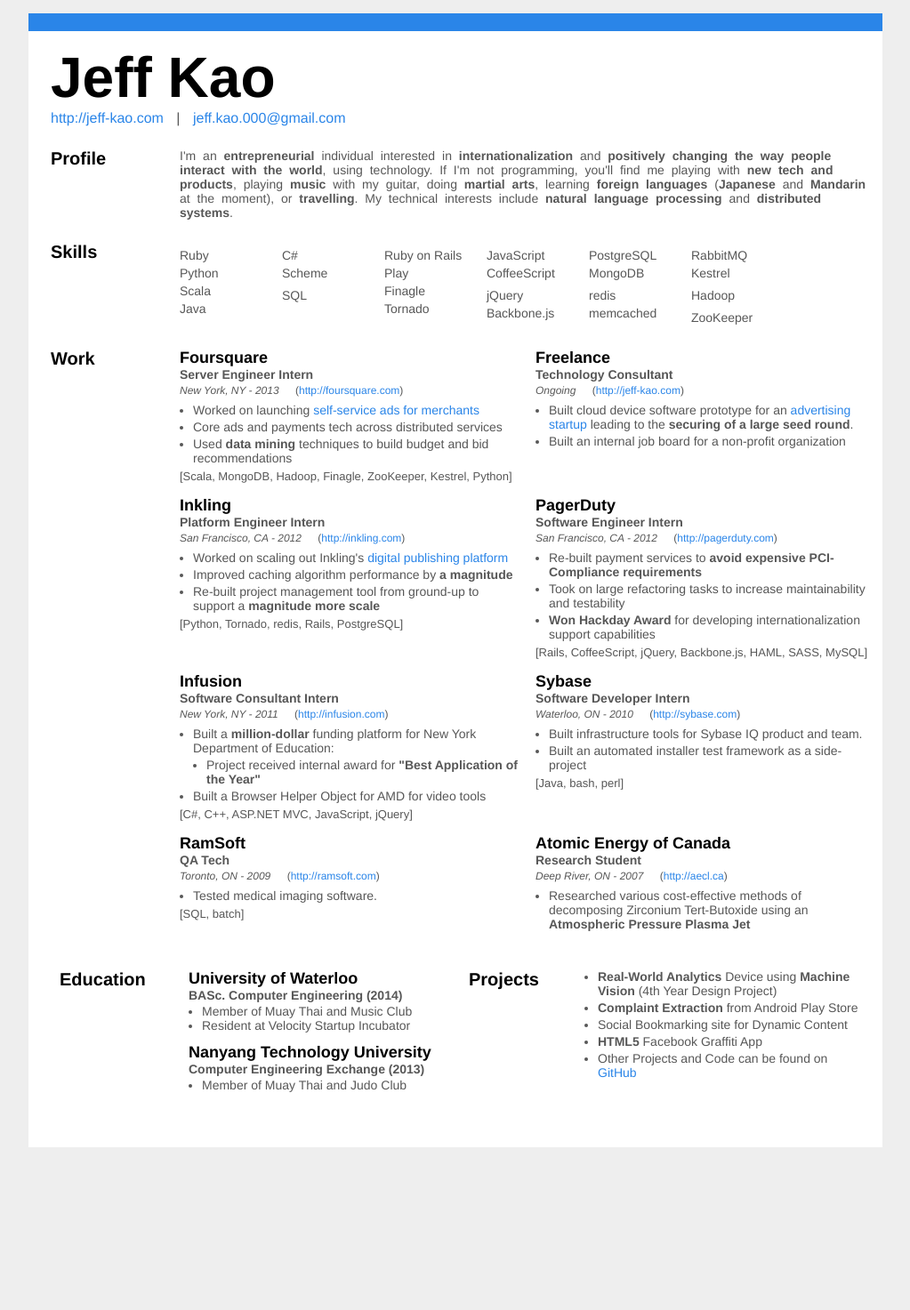
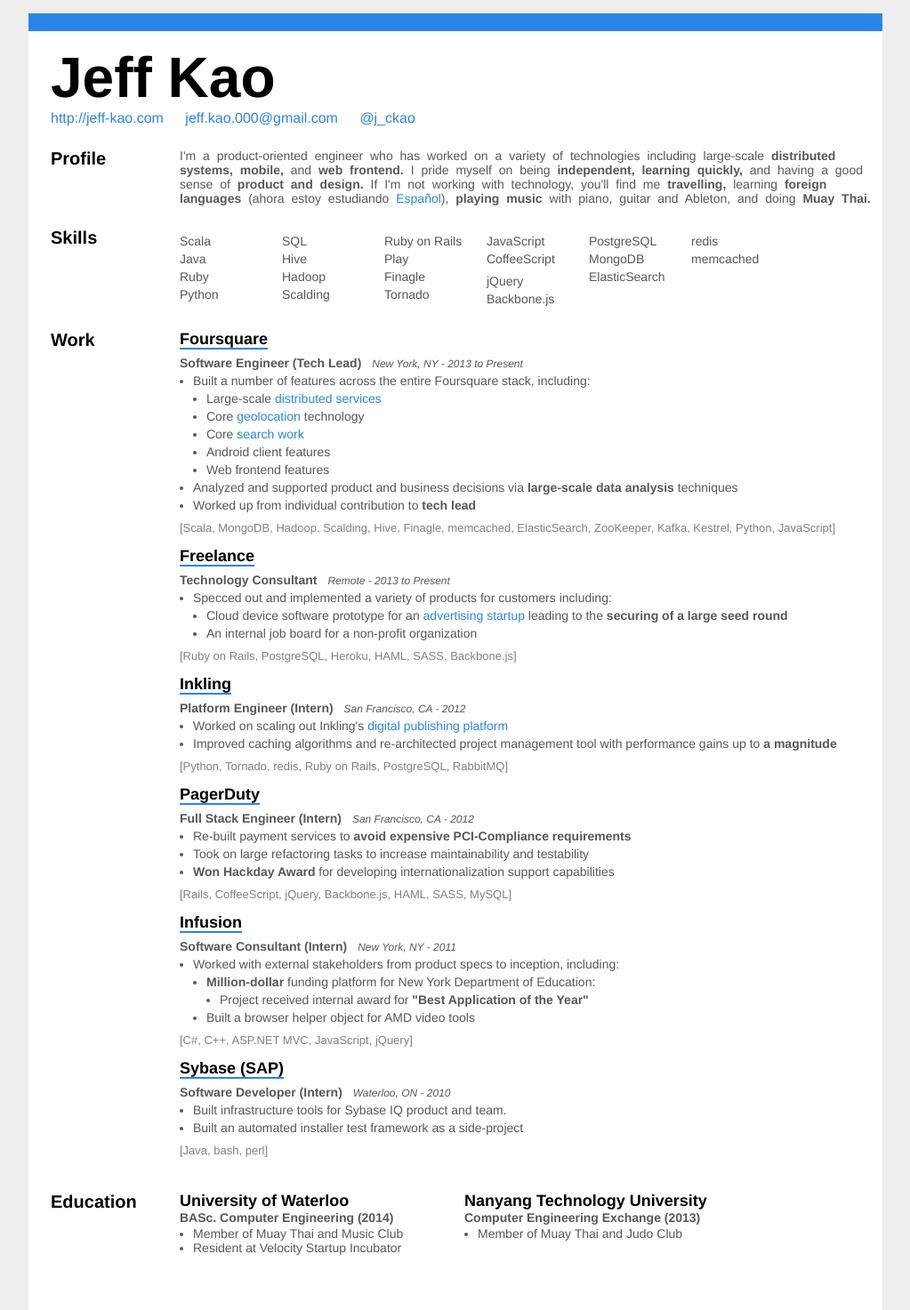
Before and after one commit to jkao/jkao.github.io, a Jekyll site: the page resume.html, which Jekyll copies as it is, in a window 1280 px wide. Shown: the whole page at 89% size, without its empty margins (128-1151 px from the left). Built offline with Jekyll 4.4.1, drawn with Linux system fonts in a browser that asks for light colours; before the commit the page ends 1290 px from its top, so only the background shows below that.

Commit message:
resume.new -> resume + copy changes

```diff
--- a/resume.html
+++ b/resume.html
@@ -1,9 +1,9 @@
 <!DOCTYPE html>
-<html lang="en">
+<html lang='en'>
   <head>
-    <meta charset="utf-8" />
+    <meta charset='utf-8'>
     <title>Resume | Jeff Kao</title>
-    <style type="text/css">
+    <style>
       /* reset.css */
       a,abbr,acronym,address,applet,article,aside,audio,b,big,blockquote,body,canvas,caption,center,cite,code,dd,del,details,dfn,dialog,div,dl,dt,em,embed,fieldset,figcaption,figure,font,footer,form,h1,h2,h3,h4,h5,h6,header,hgroup,hr,html,i,iframe,img,ins,kbd,label,legend,li,mark,menu,meter,nav,object,ol,output,p,pre,progress,q,rp,rt,ruby,s,samp,section,small,span,strike,strong,sub,summary,sup,table,tbody,td,tfoot,th,thead,time,tr,tt,u,ul,var,video,xmp{border:0;margin:0;padding:0;font-size:100%}html,body{height:100%}article,aside,details,figcaption,figure,footer,header,hgroup,menu,nav,section{display:block}b,strong{font-weight:bold}img{color:transparent;font-size:0;vertical-align:middle;-ms-interpolation-mode:bicubic}ol,ul{list-style:none}li{display:list-item}table{border-collapse:collapse;border-spacing:0}th,td,caption{font-weight:normal;vertical-align:top;text-align:left}q{quotes:none}q:before,q:after{content:'';content:none}sub,sup,small{font-size:75%}sub,sup{line-height:0;position:relative;vertical-align:baseline}sub{bottom:-0.25em}sup{top:-0.5em}svg{overflow:hidden}
 
@@ -63,6 +63,13 @@
       #resume-body .padded {
         padding-left: 15px;
       }
+      #resume-body h5 a {
+        color: #000;
+        border-bottom: 2px solid #2A85E8;
+      }
+      #resume-body h5 a:hover {
+        text-decoration: none;
+      }
       #resume-header {
         padding-top: 15px;
         padding-bottom: 5px;
@@ -105,14 +112,11 @@
       }
 
       .work-block {
-        margin-bottom: 15px;
+        margin-bottom: 8px;
       }
       .job-meta {
         font-size: 12px;
-        margin: 3px 0 4px;
-      }
-      .job-meta .link {
-        margin-left: 15px;
+        margin-left: 8px;
       }
       .job-desc {
         font-size: 14px;
@@ -122,11 +126,15 @@
         padding-left: 15px;
       }
       .job-desc li {
-        margin: 3px 0;
+        margin: 4px 0;
       }
       .job-skills {
-        margin-top: 2px;
+        margin: 6px 0;
         font-size: 13px;
+        color: #808080;
+      }
+      .job-role {
+        margin-top: 8px;
       }
 
       ul.projects {
@@ -147,78 +155,74 @@
     </style>
   </head>
   <body>
-    <div class="container_12" id="resume-body">
-
-      <hr class="top-bar" />
-
-      <div id="resume-header" class="clearfix">
-        <div class="grid_12">
-          <div class="padded">
+    <div class='container_12' id='resume-body'>
+      <hr class='top-bar'>
+      <div class='clearfix' id='resume-header'>
+        <div class='grid_12'>
+          <div class='padded'>
             <h1>Jeff Kao</h1>
-            <a target="_blank" href="http://jeff-kao.com" class="meta">http://jeff-kao.com</a>
-            <span class="meta-break">|</span>
-            <a target="_blank" href="mailto:jeff.kao.000@gmail.com" class="meta">jeff.kao.000@gmail.com</a>
+            <a class='meta' href='http://jeff-kao.com' target='_blank'>http://jeff-kao.com</a>
+            <span class='meta-break'></span>
+            <a class='meta' href='mailto:jeff.kao.000@gmail.com' target='_blank'>jeff.kao.000@gmail.com</a>
+            <span class='meta-break'></span>
+            <a class='meta' href='https://twitter.com/j_ckao' target='_blank'>@j_ckao</a>
           </div>
         </div>
       </div>
-
-      <div class="grid_12 resume-section">
-        <div class="grid_2 alpha">
-          <div class="padded">
+      <div class='grid_12 resume-section'>
+        <div class='grid_2 alpha'>
+          <div class='padded'>
             <h4>Profile</h4>
           </div>
         </div>
-        <div class="grid_10 omega">
-          <p class="summary">
-            I'm an <strong>entrepreneurial</strong> individual interested in
-            <strong>internationalization</strong>
+        <div class='grid_10 omega'>
+          <p class='summary'>
+            I'm a product-oriented engineer who has worked on a variety of technologies including
+            large-scale
+            <strong>distributed systems,</strong>
+            <strong>mobile,</strong>
             and
-            <strong>positively changing the way people interact with the world</strong>,
-            using technology.
-            If I'm not programming, you'll find me
-            playing with <strong>new tech and products</strong>,
-            playing <strong>music</strong> with my guitar,
-            doing <strong>martial arts</strong>,
-            learning <strong>foreign languages</strong>
-            (<strong>Japanese</strong> and <strong>Mandarin</strong> at the moment),
-            or
-            <strong>travelling</strong>.
-            My technical interests include
-            <strong>natural language processing</strong>
-            and
-            <strong>distributed systems</strong>.
+            <strong>web frontend.</strong>
+            I pride myself on being
+            <strong>independent,</strong>
+            <strong>learning quickly,</strong>
+            and having a good sense of
+            <strong>product and design.</strong>
+            If I'm not working with technology, you'll find me
+            <strong>travelling,</strong>
+            learning
+            <strong>foreign languages</strong>
+            (ahora estoy estudiando <a href="https://www.duolingo.com/j_ckao" target="_blank">Español</a>),
+            <strong>playing music</strong>
+            with piano, guitar and Ableton, and doing
+            <strong>Muay Thai.</strong>
           </p>
         </div>
       </div>
-
-      <div class="grid_12 resume-section">
-        <div class="grid_2 alpha">
-          <div class="padded">
+      <div class='grid_12 resume-section'>
+        <div class='grid_2 alpha'>
+          <div class='padded'>
             <h4>Skills</h4>
           </div>
         </div>
-        <div class="grid_10 omega skills">
-
-          <div class="grid_1 alpha">
+        <div class='grid_10 omega skills'>
+          <div class='grid_1 alpha'>
             <ul>
+              <li>Scala</li>
+              <li>Java</li>
               <li>Ruby</li>
               <li>Python</li>
-              <li>Scala</li>
-              <li>Java</li>
             </ul>
           </div>
-
-          <div class="grid_1">
-            <ul>
-              <li>C#</li>
-              <li>Scheme</li>
-            </ul>
+          <div class='grid_1'>
             <ul>
               <li>SQL</li>
+              <li>Hive</li>
+              <li>Hadoop</li>
+              <li>Scalding</li>
             </ul>
           </div>
-
-          <div class="grid_1">
+          <div class='grid_1'>
             <ul>
               <li>Ruby on Rails</li>
               <li>Play</li>
@@ -226,8 +230,7 @@
               <li>Tornado</li>
             </ul>
           </div>
-
-          <div class="grid_1">
+          <div class='grid_1'>
             <ul>
               <li>JavaScript</li>
               <li>CoffeeScript</li>
@@ -237,306 +240,255 @@
               <li>Backbone.js</li>
             </ul>
           </div>
-
-          <div class="grid_1">
+          <div class='grid_1'>
             <ul>
               <li>PostgreSQL</li>
               <li>MongoDB</li>
+              <li>ElasticSearch</li>
             </ul>
+          </div>
+          <div class='grid_1'>
             <ul>
               <li>redis</li>
               <li>memcached</li>
             </ul>
           </div>
-
-          <div class="grid_1">
-            <ul>
-              <li>RabbitMQ</li>
-              <li>Kestrel</li>
-            </ul>
-            <ul>
-              <li>Hadoop</li>
-            </ul>
-            <ul>
-              <li>ZooKeeper</li>
-            </ul>
         </div>
       </div>
-
-      </div>
-
-      <div class="grid_12 resume-section">
-        <div class="grid_2 alpha">
-          <div class="padded">
+      <div class='grid_12 resume-section'>
+        <div class='grid_2 alpha'>
+          <div class='padded'>
             <h4>Work</h4>
           </div>
         </div>
-        <div class="grid_10 omega">
-
-          <div class="grid_10 alpha work-block">
-            <div class="grid_5 alpha">
-              <h5>Foursquare</h5>
-
-              <div class="grid_5 alpha">
-                <strong>Server Engineer Intern</strong>
+        <div class='grid_10 omega'>
+          <!-- Foursquare -->
+          <div class='grid_10 alpha work-block'>
+            <div class='grid_10 alpha job-company'>
+              <h5>
+                <a href='https://foursquare.com' target='_blank'>Foursquare</a>
+              </h5>
             </div>
-
-              <div class="grid_5 alpha job-meta">
-                <span class="location-date"><em>New York, NY - 2013</em></span>
-                <span class="link">(<a href="http://foursquare.com" target="_blank">http://foursquare.com</a>)</span>
+            <div class='grid_10 alpha job-role'>
+              <strong>Software Engineer (Tech Lead)</strong>
+              <span class='job-meta location-date'>
+                <em>New York, NY - 2013 to Present</em>
+              </span>
             </div>
-
-              <div class="grid_5 alpha job-desc">
+            <div class='grid_10 alpha job-desc'>
               <ul>
-                  <li>Worked on launching
-                    <a href="http://blog.foursquare.com/2013/10/14/big-news-today-were-opening-up-foursquare-ads-to-all-small-businesses-around-the-world/" target="_blank">
-                      self-service ads for merchants
-                    </a>
+                <li>
+                  Built a number of features across the entire Foursquare stack, including:
+                  <ul>
+                    <li>
+                      Large-scale
+                      <a href='https://twitter.github.io/finagle/' target='_blank'>distributed services</a>
                     </li>
-                  <li>Core ads and payments tech across distributed services</li>
-                  <li>Used <strong>data mining</strong> techniques to build budget and bid recommendations</li>
+                    <li>
+                      Core
+                      <a href='http://twofishes.net/' target='_blank'>geolocation</a>
+                      technology
+                    </li>
+                    <li>
+                      Core
+                      <a href='https://www.elastic.co/products/elasticsearch' target='_blank'>search work</a>
+                    </li>
+                    <li>Android client features</li>
+                    <li>Web frontend features</li>
+                  </ul>
+                </li>
+                <li>
+                  Analyzed and supported product and business decisions via
+                  <strong>large-scale data analysis</strong>
+                  techniques
+                </li>
+                <li>
+                  Worked up from individual contribution to
+                  <strong>tech lead</strong>
+                </li>
               </ul>
             </div>
-
-              <div class="grid_5 alpha job-skills">
-                [Scala, MongoDB, Hadoop, Finagle, ZooKeeper, Kestrel, Python]
+            <div class='grid_10 alpha job-skills'>
+              [Scala, MongoDB, Hadoop, Scalding, Hive, Finagle, memcached, ElasticSearch, ZooKeeper, Kafka, Kestrel, Python, JavaScript]
             </div>
           </div>
-
-            <div class="grid_5 omega">
-              <h5>Freelance</h5>
-
-              <div class="grid_5 alpha">
+          <!-- Freelance -->
+          <div class='grid_10 alpha work-block'>
+            <div class='grid_10 alpha job-company'>
+              <h5>
+                <a href='http://jeff-kao.com' target='_blank'>Freelance</a>
+              </h5>
+            </div>
+            <div class='grid_10 alpha job-role'>
               <strong>Technology Consultant</strong>
+              <span class='job-meta location-date'>
+                <em>Remote - 2013 to Present</em>
+              </span>
             </div>
-
-              <div class="grid_5 alpha job-meta">
-                <span class="location-date"><em>Ongoing</em></span>
-                <span class="link">(<a href="http://jeff-kao.com" target="_blank">http://jeff-kao.com</a>)</span>
-              </div>
-
-              <div class="grid_5 alpha job-desc">
+            <div class='grid_10 alpha job-desc'>
               <ul>
                 <li>
-                    Built cloud device software prototype for an
-                    <a href="http://linkett.com" target="_blank">advertising startup</a>
-                    leading to the <strong>securing of a large seed round</strong>.
+                  Specced out and implemented a variety of products for customers including:
+                  <ul>
+                    <li>
+                      Cloud device software prototype for an
+                      <a href='http://linkett.com' target='_blank'>advertising startup</a>
+                      leading to the
+                      <strong>securing of a large seed round</strong>
                     </li>
-                  <li>Built an internal job board for a non-profit organization</li>
+                    <li>An internal job board for a non-profit organization</li>
+                  </ul>
+                </li>
               </ul>
             </div>
+            <div class='grid_10 alpha job-skills'>
+              [Ruby on Rails, PostgreSQL, Heroku, HAML, SASS, Backbone.js]
             </div>
           </div>
-
-          <div class="grid_10 alpha work-block">
-            <div class="grid_5 alpha">
-              <h5>Inkling</h5>
-
-              <div class="grid_5 alpha">
-                <strong>Platform Engineer Intern</strong>
+          <!-- Inkling -->
+          <div class='grid_10 alpha work-block'>
+            <div class='grid_10 alpha job-company'>
+              <h5>
+                <a href='https://inkling.com' target='_blank'>Inkling</a>
+              </h5>
             </div>
-
-              <div class="grid_5 alpha job-meta">
-                <span class="location-date"><em>San Francisco, CA - 2012</em></span>
-                <span class="link">(<a href="http://inkling.com" target="_blank">http://inkling.com</a>)</span>
+            <div class='grid_10 alpha job-role'>
+              <strong>Platform Engineer (Intern)</strong>
+              <span class='job-meta location-date'>
+                <em>San Francisco, CA - 2012</em>
+              </span>
             </div>
-
-              <div class="grid_5 alpha job-desc">
+            <div class='grid_10 alpha job-desc'>
               <ul>
                 <li>
                   Worked on scaling out Inkling's
-                    <a href="https://inkling.com/habitat" target="_blank">digital publishing platform</a>
+                  <a href='https://inkling.com/habitat' target='_blank'>digital publishing platform</a>
                 </li>
-                  <li>Improved caching algorithm performance by <strong>a magnitude</strong></li>
-                  <li>Re-built project management tool from ground-up to support a <strong>magnitude more scale</strong></li>
+                <li>
+                  Improved caching algorithms and re-architected project management tool
+                  with performance gains up to
+                  <strong>a magnitude</strong>
+                </li>
               </ul>
             </div>
-
-              <div class="grid_5 alpha job-skills">
-                [Python, Tornado, redis, Rails, PostgreSQL]
+            <div class='grid_10 alpha job-skills'>
+              [Python, Tornado, redis, Ruby on Rails, PostgreSQL, RabbitMQ]
             </div>
           </div>
-
-            <div class="grid_5 omega">
-              <h5>PagerDuty</h5>
-
-              <div class="grid_5 alpha">
-                <strong>Software Engineer Intern</strong>
+          <!-- PagerDuty -->
+          <div class='grid_10 alpha work-block'>
+            <div class='grid_10 alpha job-company'>
+              <h5>
+                <a href='https://pagerduty.com' target='_blank'>PagerDuty</a>
+              </h5>
             </div>
-
-              <div class="grid_5 alpha job-meta">
-                <span class="location-date"><em>San Francisco, CA - 2012</em></span>
-                <span class="link">(<a href="http://pagerduty.com" target="_blank">http://pagerduty.com</a>)</span>
+            <div class='grid_10 alpha job-role'>
+              <strong>Full Stack Engineer (Intern)</strong>
+              <span class='job-meta location-date'>
+                <em>San Francisco, CA - 2012</em>
+              </span>
             </div>
-
-              <div class="grid_5 alpha job-desc">
+            <div class='grid_10 alpha job-desc'>
               <ul>
-                  <li>Re-built payment services to <strong>avoid expensive PCI-Compliance requirements</strong></li>
+                <li>
+                  Re-built payment services to
+                  <strong>avoid expensive PCI-Compliance requirements</strong>
+                </li>
                 <li>Took on large refactoring tasks to increase maintainability and testability</li>
-                  <li><strong>Won Hackday Award</strong> for developing internationalization support capabilities</li>
+                <li>
+                  <strong>Won Hackday Award</strong>
+                  for developing internationalization support capabilities
+                </li>
               </ul>
             </div>
-
-              <div class="grid_5 alpha job-skills">
+            <div class='grid_10 alpha job-skills'>
               [Rails, CoffeeScript, jQuery, Backbone.js, HAML, SASS, MySQL]
             </div>
           </div>
+          <!-- Infusion -->
+          <div class='grid_10 alpha work-block'>
+            <div class='grid_10 alpha job-company'>
+              <h5>
+                <a href='http://infusion.com' target='_blank'>Infusion</a>
+              </h5>
             </div>
-
-          <div class="grid_10 alpha work-block">
-            <div class="grid_5 alpha">
-              <h5>Infusion</h5>
-
-              <div class="grid_5 alpha">
-                <strong>Software Consultant Intern</strong>
+            <div class='grid_10 alpha job-role'>
+              <strong>Software Consultant (Intern)</strong>
+              <span class='job-meta location-date'>
+                <em>New York, NY - 2011</em>
+              </span>
             </div>
-
-              <div class="grid_5 alpha job-meta">
-                <span class="location-date"><em>New York, NY - 2011</em></span>
-                <span class="link">(<a href="http://infusion.com" target="_blank">http://infusion.com</a>)</span>
-              </div>
-
-              <div class="grid_5 alpha job-desc">
+            <div class='grid_10 alpha job-desc'>
+              <ul>
+                <li>Worked with external stakeholders from product specs to inception, including:</li>
                 <ul>
                   <li>
-                    Built a <strong>million-dollar</strong> funding platform for New York Department of Education:
+                    <strong>Million-dollar</strong>
+                    funding platform for New York Department of Education:
                     <ul>
-                      <li>Project received internal award for <strong>"Best Application of the Year"</strong></li>
+                      <li>
+                        Project received internal award for
+                        <strong>"Best Application of the Year"</strong>
+                      </li>
                     </ul>
                   </li>
-                  <li>Built a Browser Helper Object for AMD for video tools</li>
+                  <li>Built a browser helper object for AMD video tools</li>
+                </ul>
               </ul>
             </div>
-
-              <div class="grid_5 alpha job-skills">
+            <div class='grid_10 alpha job-skills'>
               [C#, C++, ASP.NET MVC, JavaScript, jQuery]
             </div>
           </div>
-
-            <div class="grid_5 omega">
-              <h5>Sybase</h5>
-
-              <div class="grid_5 alpha">
-                <strong>Software Developer Intern</strong>
+          <!-- SAP -->
+          <div class='grid_10 alpha work-block'>
+            <div class='grid_10 alpha job-company'>
+              <h5>
+                <a href='http://sap.com' target='_blank'>Sybase (SAP)</a>
+              </h5>
             </div>
-
-              <div class="grid_5 alpha job-meta">
-                <span class="location-date"><em>Waterloo, ON - 2010</em></span>
-                <span class="link">(<a href="http://sybase.com" target="_blank">http://sybase.com</a>)</span>
+            <div class='grid_10 alpha job-role'>
+              <strong>Software Developer (Intern)</strong>
+              <span class='job-meta location-date'>
+                <em>Waterloo, ON - 2010</em>
+              </span>
             </div>
-
-              <div class="grid_5 alpha job-desc">
+            <div class='grid_10 alpha job-desc'>
               <ul>
                 <li>Built infrastructure tools for Sybase IQ product and team.</li>
                 <li>Built an automated installer test framework as a side-project</li>
               </ul>
             </div>
-
-              <div class="grid_5 alpha job-skills">
+            <div class='grid_10 alpha job-skills'>
               [Java, bash, perl]
             </div>
           </div>
         </div>
-
-          <div class="grid_10 alpha work-block">
-            <div class="grid_5 alpha">
-              <h5>RamSoft</h5>
-
-              <div class="grid_5 alpha">
-                <strong>QA Tech</strong>
       </div>
-
-              <div class="grid_5 alpha job-meta">
-                <span class="location-date"><em>Toronto, ON - 2009</em></span>
-                <span class="link">(<a href="http://ramsoft.com" target="_blank">http://ramsoft.com</a>)</span>
-              </div>
-
-              <div class="grid_5 alpha job-desc">
-                <ul>
-                  <li>Tested medical imaging software.</li>
-                </ul>
-              </div>
-
-              <div class="grid_5 alpha job-skills">
-                [SQL, batch]
-              </div>
-            </div>
-
-            <div class="grid_5 omega">
-              <h5>Atomic Energy of Canada</h5>
-
-              <div class="grid_5 alpha">
-                <strong>Research Student</strong>
-              </div>
-
-              <div class="grid_5 alpha job-meta">
-                <span class="location-date"><em>Deep River, ON - 2007</em></span>
-                <span class="link">(<a href="http://aecl.ca" target="_blank">http://aecl.ca</a>)</span>
-              </div>
-
-              <div class="grid_5 alpha job-desc">
-                <ul>
-                  <li>Researched various cost-effective methods of decomposing Zirconium Tert-Butoxide using an <strong>Atmospheric Pressure Plasma Jet</strong></li>
-                </ul>
-              </div>
-            </div>
-          </div>
-
-        </div>
-      </div>
-
-      <div class="grid_12 resume-section">
-
-        <div class="grid_6 omega">
-          <div class="grid_2 alpha">
-            <div class="padded">
+      <div class='grid_12 resume-section'>
+        <div class='grid_2 alpha'>
+          <div class='padded'>
             <h4>Education</h4>
           </div>
         </div>
-
-          <div class="grid_4 omega">
-            <div class="grid_4 alpha school">
+        <div class='grid_8 omega'>
+          <div class='grid_4 alpha school'>
             <h5>University of Waterloo</h5>
             <strong>BASc. Computer Engineering (2014)</strong>
-              <ul class="education">
+            <ul class='education'>
               <li>Member of Muay Thai and Music Club</li>
               <li>Resident at Velocity Startup Incubator</li>
             </ul>
           </div>
-
-            <div class="grid_4 alpha school">
+          <div class='grid_4 omega school'>
             <h5>Nanyang Technology University</h5>
             <strong>Computer Engineering Exchange (2013)</strong>
-              <ul class="education">
+            <ul class='education'>
               <li>Member of Muay Thai and Judo Club</li>
             </ul>
           </div>
         </div>
       </div>
-
-        <div class="grid_6 alpha">
-          <div class="grid_2 alpha">
-            <div class="padded">
-              <h4>Projects</h4>
-            </div>
-          </div>
-
-          <div class="grid_4 omega">
-            <ul class="projects">
-              <li><strong>Real-World Analytics</strong> Device using <strong>Machine Vision</strong> (4th Year Design Project)</li>
-              <li><strong>Complaint Extraction</strong> from Android Play Store</li>
-              <li>Social Bookmarking site for Dynamic Content</li>
-              <li><strong>HTML5</strong> Facebook Graffiti App</li>
-              <li>Other Projects and Code can be found on
-                <a target="_blank" href="http://github.com/jkao">GitHub</a>
-              </li>
-            </ul>
-          </div>
-        </div>
-
-      </div>
-
-
     </div>
   </body>
 </html>
```
Also changed, not shown: resume.new.html (+77 -75 lines), 1 other file. Lines whose indentation alone changed are shown as unchanged.
